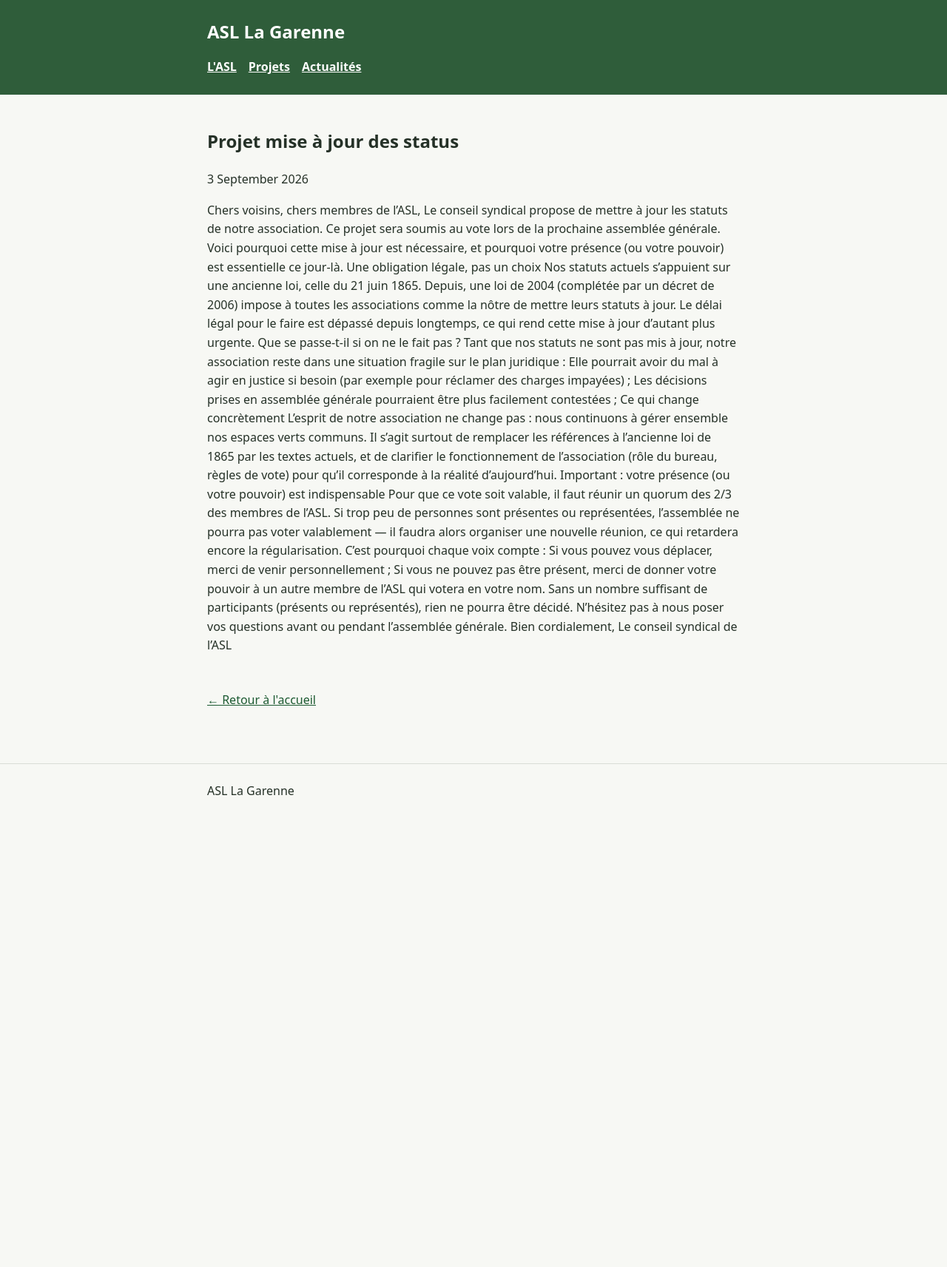
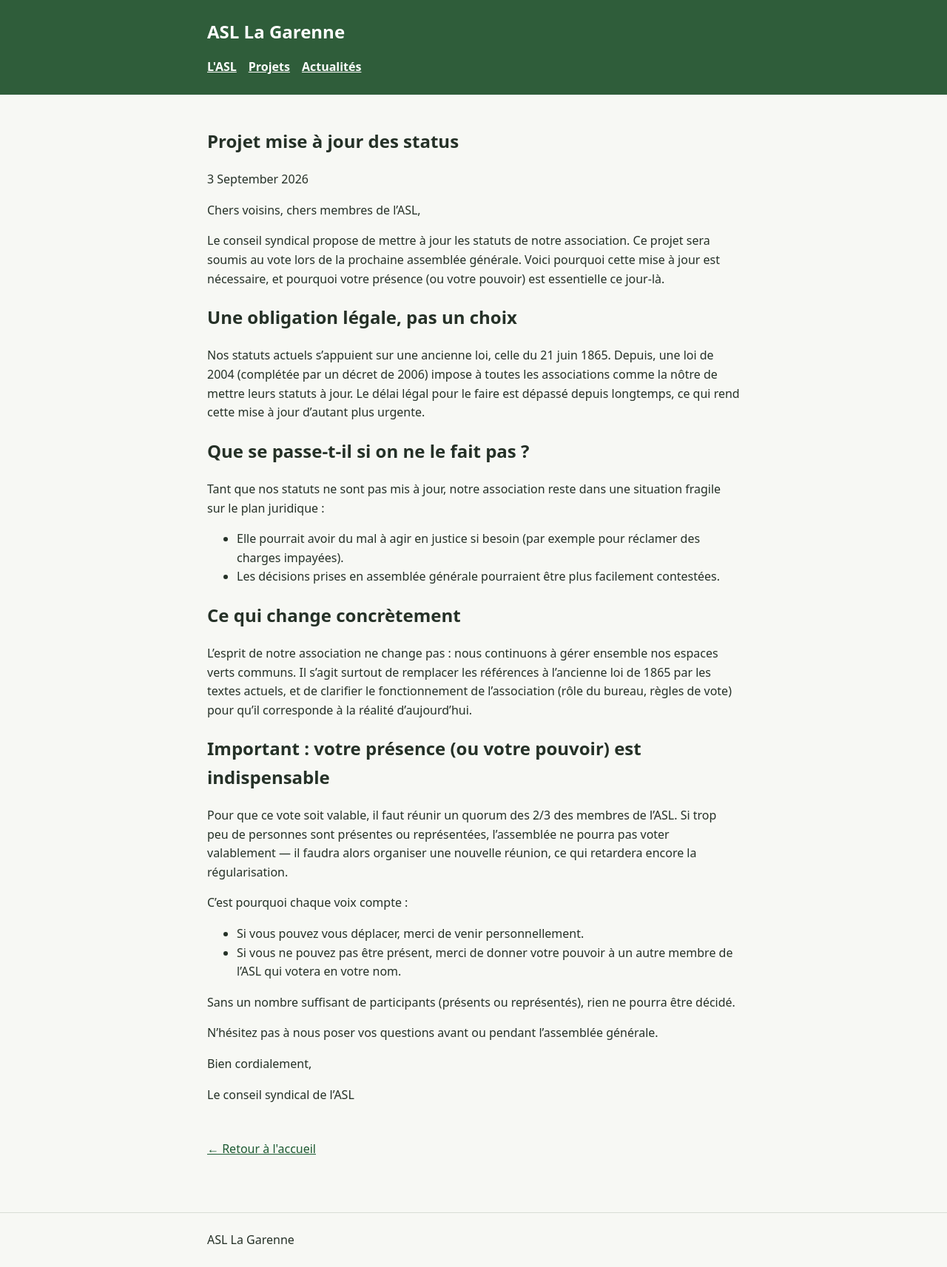
Before and after one commit to asl-la-garenne/asl-la-garenne.github.io, a Jekyll site: the page built from _posts/2029-09-03-lettre-status.md, in a window 1280 px wide. Shown: the whole page at 74% size. Built offline with Jekyll 4.4.1, drawn with Linux system fonts in a browser that asks for light colours; before the commit the page ends 1106 px from its top, so only the background shows below that.

Commit message:
Améliorer l’affichage des actualités
Co-authored-by: magnetik <345029+magnetik@users.noreply.github.com>

```diff
--- a/_posts/2029-09-03-lettre-status.md
+++ b/_posts/2029-09-03-lettre-status.md
@@ -6,21 +6,37 @@ date: 2026-09-03 10:00:00 +0200
 
 
 Chers voisins, chers membres de l'ASL,
+
 Le conseil syndical propose de mettre à jour les statuts de notre association. Ce projet sera soumis au vote lors de la prochaine assemblée générale. Voici pourquoi cette mise à jour est nécessaire, et pourquoi votre présence (ou votre pouvoir) est essentielle ce jour-là.
-Une obligation légale, pas un choix
+
+## Une obligation légale, pas un choix
+
 Nos statuts actuels s'appuient sur une ancienne loi, celle du 21 juin 1865. Depuis, une loi de 2004 (complétée par un décret de 2006) impose à toutes les associations comme la nôtre de mettre leurs statuts à jour. Le délai légal pour le faire est dépassé depuis longtemps, ce qui rend cette mise à jour d'autant plus urgente.
-Que se passe-t-il si on ne le fait pas ?
+
+## Que se passe-t-il si on ne le fait pas ?
+
 Tant que nos statuts ne sont pas mis à jour, notre association reste dans une situation fragile sur le plan juridique :
-Elle pourrait avoir du mal à agir en justice si besoin (par exemple pour réclamer des charges impayées) ;
-Les décisions prises en assemblée générale pourraient être plus facilement contestées ;
-Ce qui change concrètement
+
+- Elle pourrait avoir du mal à agir en justice si besoin (par exemple pour réclamer des charges impayées).
+- Les décisions prises en assemblée générale pourraient être plus facilement contestées.
+
+## Ce qui change concrètement
+
 L'esprit de notre association ne change pas : nous continuons à gérer ensemble nos espaces verts communs. Il s'agit surtout de remplacer les références à l'ancienne loi de 1865 par les textes actuels, et de clarifier le fonctionnement de l'association (rôle du bureau, règles de vote) pour qu'il corresponde à la réalité d'aujourd'hui.
-Important : votre présence (ou votre pouvoir) est indispensable
+
+## Important : votre présence (ou votre pouvoir) est indispensable
+
 Pour que ce vote soit valable, il faut réunir un quorum des 2/3 des membres de l'ASL. Si trop peu de personnes sont présentes ou représentées, l'assemblée ne pourra pas voter valablement — il faudra alors organiser une nouvelle réunion, ce qui retardera encore la régularisation.
+
 C'est pourquoi chaque voix compte :
-Si vous pouvez vous déplacer, merci de venir personnellement ;
-Si vous ne pouvez pas être présent, merci de donner votre pouvoir à un autre membre de l'ASL qui votera en votre nom.
+
+- Si vous pouvez vous déplacer, merci de venir personnellement.
+- Si vous ne pouvez pas être présent, merci de donner votre pouvoir à un autre membre de l'ASL qui votera en votre nom.
+
 Sans un nombre suffisant de participants (présents ou représentés), rien ne pourra être décidé.
+
 N'hésitez pas à nous poser vos questions avant ou pendant l'assemblée générale.
+
 Bien cordialement,
+
 Le conseil syndical de l'ASL
--- a/styles.css
+++ b/styles.css
@@ -71,6 +71,11 @@ section + section {
   margin-bottom: 0;
 }
 
+.read-more {
+  display: inline-block;
+  margin-top: 1rem;
+}
+
 .article-list {
   padding-left: 1.5rem;
 }
```
Also changed, not shown: index.md (+1 -2 lines).
